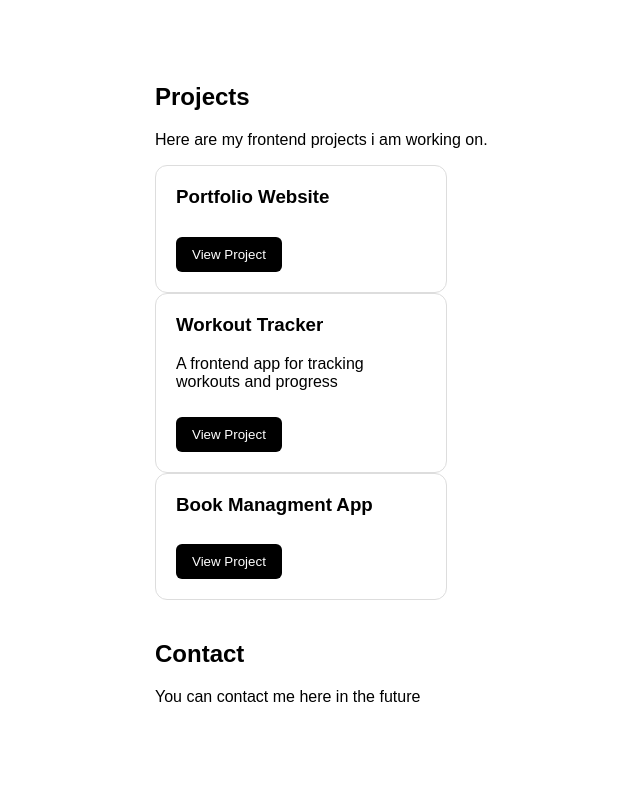
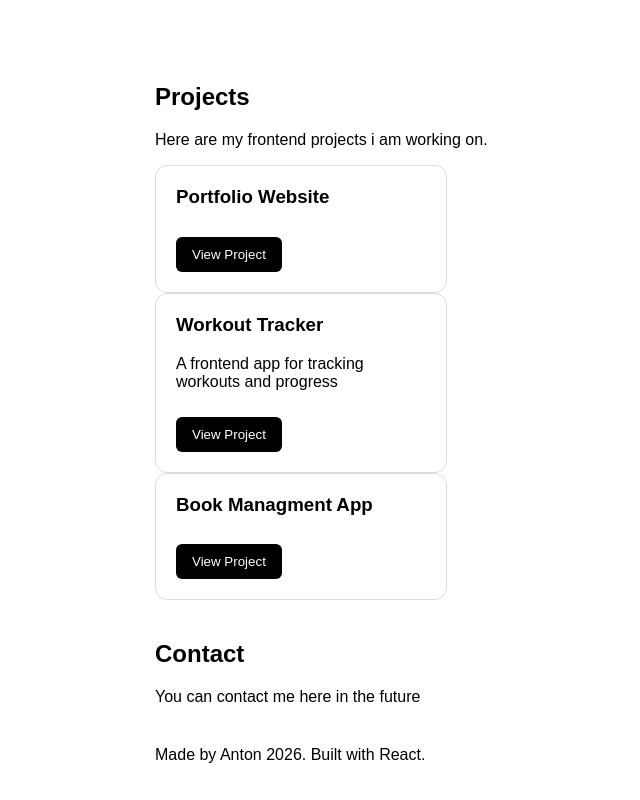
Before and after one commit to Antonluko/Portfolio, a React (Vite) app: page / in a window 1280 px wide. Shown: the part 431-1231 px from the top of the page, without its empty margins (35-675 px from the left). Before the commit the page ends 1197 px from the top, so only its background shows below. Built offline with nearby package versions, Linux system fonts and the light colour scheme.

Commit message:
Added a footer component & styling

```diff
--- a/src/App.jsx
+++ b/src/App.jsx
@@ -3,6 +3,7 @@ import Navbar from './components/Navbar'
 import Home from './components/Home'
 import Project from './components/Project'
 import Contact from './components/Contact'
+import Footer from './components/Footer'
 function App() {
 
 
@@ -13,6 +14,7 @@ function App() {
       <Home/>
       <Project/>
       <Contact/>
+      <Footer/>
     </div>
     </>
   )
--- /dev/null
+++ b/src/components/Footer.jsx
@@ -0,0 +1,8 @@
+function Footer() {
+return (
+    <footer className="footer">
+    <p> Made by Anton 2026. Built  with React.</p>
+    </footer>
+)
+}
+export default Footer;
--- a/src/index.css
+++ b/src/index.css
@@ -97,3 +97,10 @@ section {
 html {
   scroll-behavior: smooth;
 }
+.Footer {
+  margin-top:60px;
+  padding: 20px 0;
+  text-align: center;
+  border-top: 1px solid #ddd;
+  font-size: 14px;
+}
```
